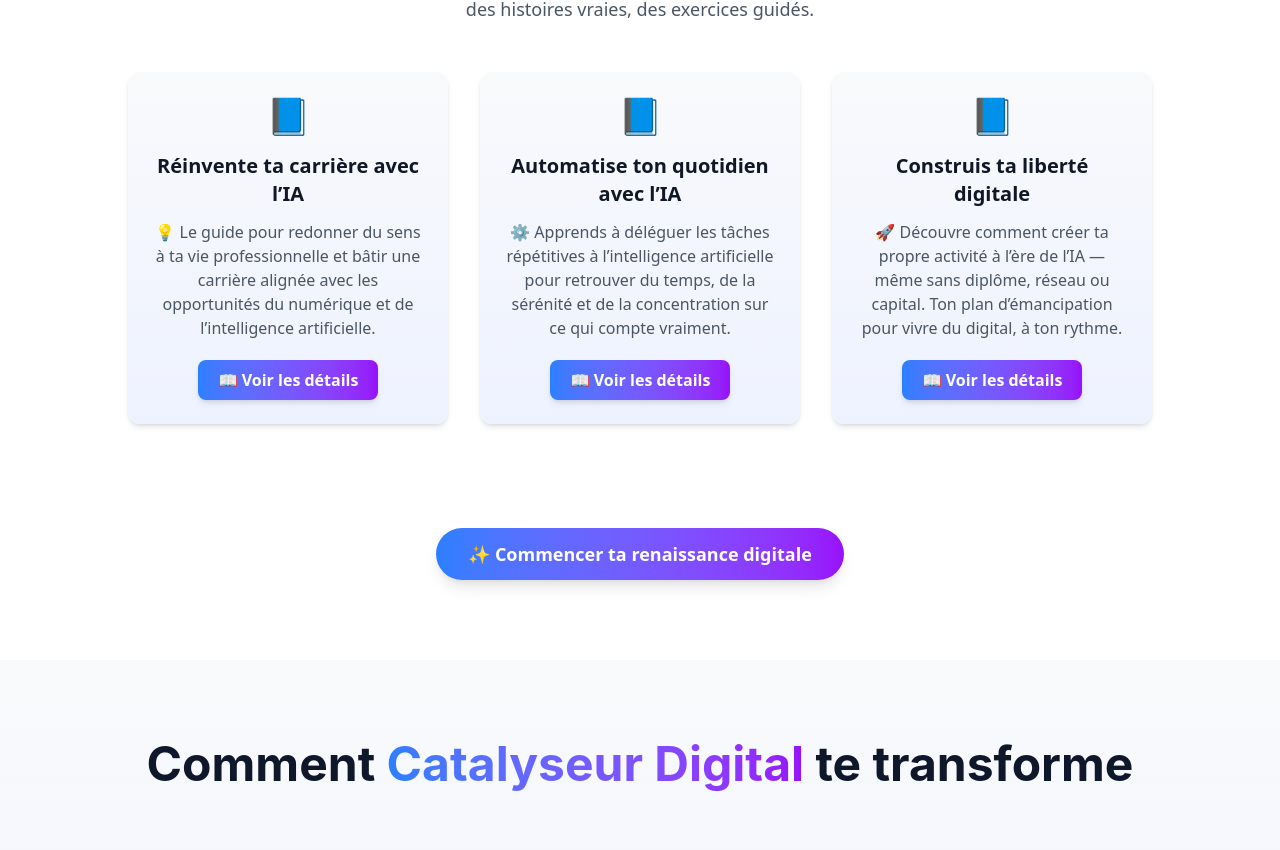
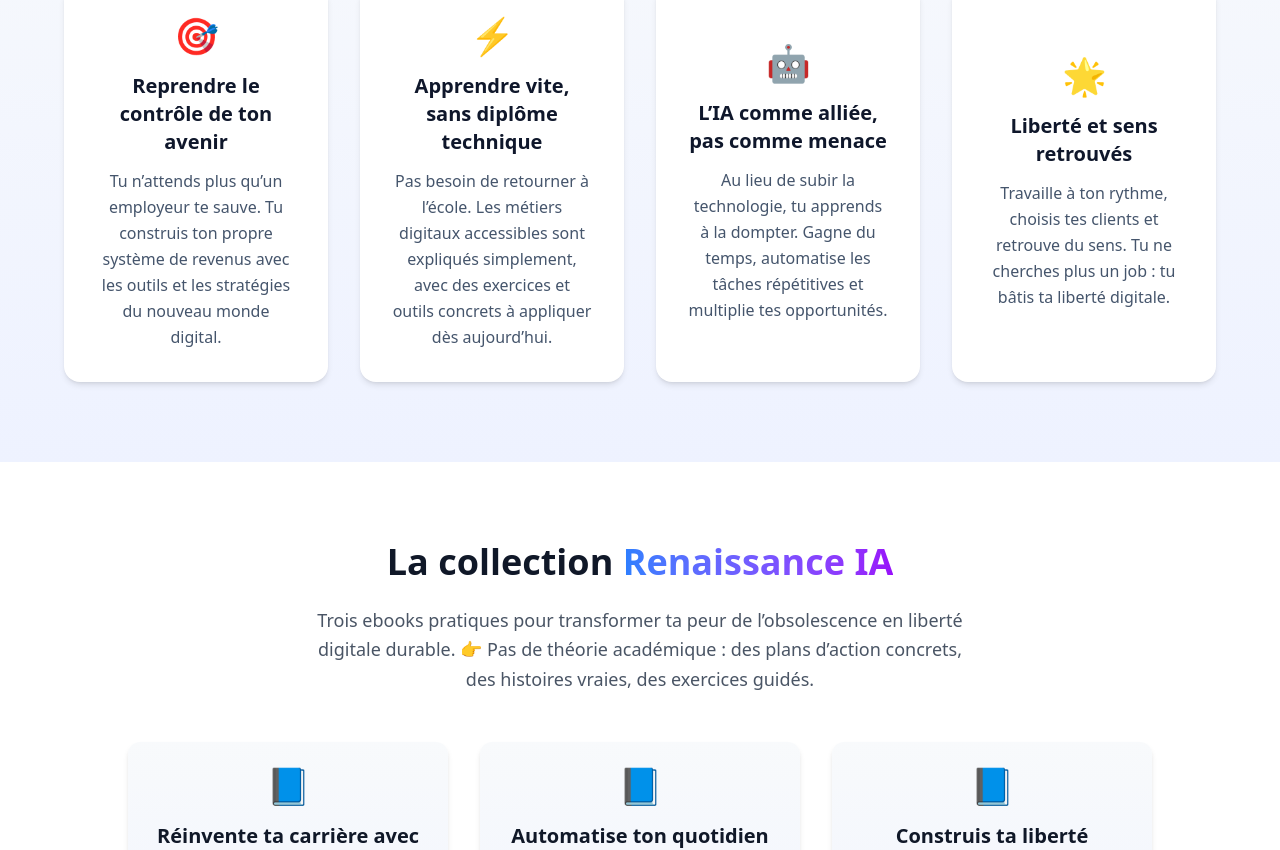
Before and after one commit to EmrysRands/catalyseur-site, a React (Vite) app: page / in a window 1280 px wide. Shown: the part 1615-2465 px from the top of the page. Built offline with nearby package versions, Linux system fonts and the light colour scheme.

Commit message:
update: ajout effet wave reveal Apple + animations stagger pour Features.jsx

```diff
--- a/src/App.jsx
+++ b/src/App.jsx
@@ -48,8 +48,8 @@
 
         {/* Sections */}
         <Hero />
+        <Features />
         <Books />
-        <Features />
         <CTA />
         <Testimonials />
         <FAQ />
```
